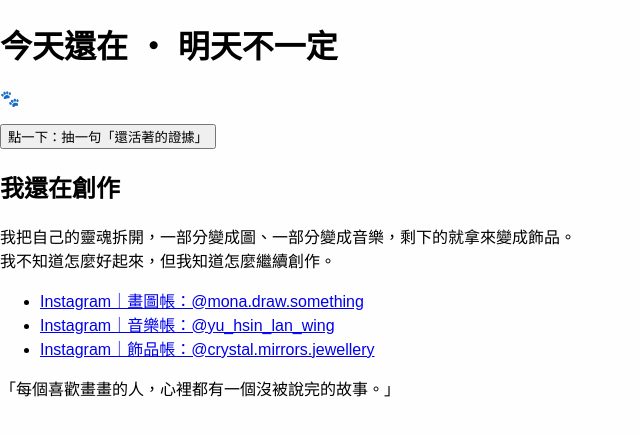
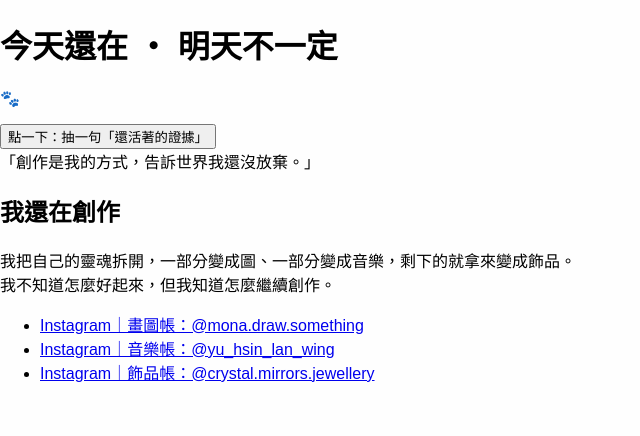
Before and after one commit to winggyyu/Still-here, a Next.js app: page / in a window 1280 px wide. Both pictures are taken after a click on the button "點一下：抽一句「還活著的證據」". Shown: the top 436 px of the page, without its empty margins (0-640 px from the left). Built offline with nearby package versions, Linux system fonts and the light colour scheme.

Commit message:
Update page.tsx

```diff
--- a/app/page.tsx
+++ b/app/page.tsx
@@ -1,7 +1,48 @@
-import Image from "next/image"; import Link from "next/link";
+"use client";
+
+import { useState } from "react";
 
 export default function Page() { const quotes = [ "活著不是因為知道答案，而是還在提問。", "我不急著成為別人眼中的樣子，我只想慢慢拼湊出我自己的形狀。", "靈魂會累，但創作是靈魂的伸展。", "不要小看一支筆和一段旋律能帶你去哪裡。", "我不是迷路，只是在找一條沒人走過的路。", "痛苦是顏料，平靜是畫布，我的創作在這之間誕生。", "不需要證明什麼，因為我還在。", "創作不是炫技，是一種留下來的方式。", "世界不會停下來等我，但我的畫筆會。", "今天還在，是一種溫柔的倔強。", "不是每個靈魂都會發光，但每個靈魂都值得被看見。", "有時候我畫的不是圖，是自己的情緒樣貌。", "音符裡藏著我沒說出口的心事。", "那些不說的，都變成了旋律。", "我用線織飾品，也織起散落的自己。", "每個作品，都是我和生活搏鬥後的戰利品。", "創作不是逃避現實，是與現實握手言和。", "我不是藝術家，我只是不想讓靈魂長灰塵。", "還在，就值得記錄。", "創作，是我給自己留下來的證明。", "不是要成名，只是怕被忘記。", "我把疲憊拉直，繞成一圈圈的線。", "畫畫時我最安靜，卻也最大聲。", "即使沒人看見，我也想繼續做。", "哪怕只是今天，我還在，就夠了。", "你看到的是圖案，我看到的是我自己。", "每個喜歡畫畫的人，心裡都有一個沒被說完的故事。", "沒有人能定義創作，除了創作者自己。", "我不擅長表達，所以我創作。", "畫面上的空白，是我還沒整理好的心情。", "音樂裡的停頓，比任何字都誠實。", "創作是種習慣，也是一種求生方式。", "今天的我，還有力氣做東西，是一種祝福。", "作品不能救我，但創作讓我還願意撐著。", "沒靈感的時候，就繼續生活。", "不是在創作，就是在準備創作的路上。", "偶爾也想被誇一下，但不誇也沒關係。", "我曾經不確定自己存在過，但作品會記得我。", "今天的線繞錯了也沒關係，明天再解。", "創作不是給別人看的，是我給自己的禮物。", "日子不是每一天都精彩，但作品可以。", "靈魂沾到顏色的時候，是快樂的。", "這世界很吵，但我用創作讓它安靜下來。", "你說你看不懂沒關係，我只是畫給自己看的。", "作品完成的那刻，我知道我還有價值。", "不需要把自己修好，才能開始做東西。", "有些人用文字活著，我用畫。", "我用一筆一劃把自己拼回來。", "有時候，一句話就能撐一天。", "還沒說出口的，就畫出來吧。", "你不懂也沒關係，這是我的語言。", "創作是我的方式，告訴世界我還沒放棄。" ];
 
-const quote = quotes[Math.floor(Math.random() * quotes.length)];
+const [quote, setQuote] = useState<string | null>(null);
 
-return ( <main className="p-4 max-w-2xl mx-auto"> <h1 className="text-4xl font-bold mb-1">今天還在 ・ 明天不一定</h1> <p className="text-lg mb-4">🐾</p> <button className="border px-2 py-1 mb-6">點一下：抽一句「還活著的證據」</button> <h2 className="text-2xl font-bold mb-2">我還在創作</h2> <p className="mb-4"> 我把自己的靈魂拆開，一部分變成圖、一部分變成音樂，剩下的就拿來變成飾品。 <br />我不知道怎麼好起來，但我知道怎麼繼續創作。 </p> <ul className="list-disc pl-6 space-y-1 mb-6"> <li> <a href="https://www.instagram.com/mona.draw.something" className="text-blue-600 underline" target="_blank">Instagram｜畫圖帳：@mona.draw.something</a> </li> <li> <a href="https://www.instagram.com/yu_hsin_lan_wing" className="text-blue-600 underline" target="_blank">Instagram｜音樂帳：@yu_hsin_lan_wing</a> </li> <li> <a href="https://www.instagram.com/crystal.mirrors.jewellery" className="text-blue-600 underline" target="_blank">Instagram｜飾品帳：@crystal.mirrors.jewellery</a> </li> </ul> <div className="bg-gray-100 p-4 rounded-lg shadow"> <p className="italic">「{quote}」</p> </div> </main> ); }
+const drawQuote = () => { const index = Math.floor(Math.random() * quotes.length); setQuote(quotes[index]); };
+
+return ( <main className="p-4 max-w-2xl mx-auto text-center"> <h1 className="text-4xl font-bold mb-2">今天還在 ・ 明天不一定</h1> <p className="text-lg mb-4">🐾</p> <button
+className="border px-4 py-2 rounded-lg bg-white hover:bg-gray-100 shadow"
+onClick={drawQuote}
+> 點一下：抽一句「還活著的證據」 </button>
+
+{quote && (
+    <div className="bg-gray-100 mt-6 p-4 rounded-lg shadow text-lg italic">
+      「{quote}」
+    </div>
+  )}
+
+  <section className="text-left mt-10">
+    <h2 className="text-2xl font-bold mb-2">我還在創作</h2>
+    <p className="mb-4">
+      我把自己的靈魂拆開，一部分變成圖、一部分變成音樂，剩下的就拿來變成飾品。<br />
+      我不知道怎麼好起來，但我知道怎麼繼續創作。
+    </p>
+    <ul className="list-disc pl-6 space-y-2">
+      <li>
+        <a href="https://www.instagram.com/mona.draw.something" className="text-blue-600 underline" target="_blank">
+          Instagram｜畫圖帳：@mona.draw.something
+        </a>
+      </li>
+      <li>
+        <a href="https://www.instagram.com/yu_hsin_lan_wing" className="text-blue-600 underline" target="_blank">
+          Instagram｜音樂帳：@yu_hsin_lan_wing
+        </a>
+      </li>
+      <li>
+        <a href="https://www.instagram.com/crystal.mirrors.jewellery" className="text-blue-600 underline" target="_blank">
+          Instagram｜飾品帳：@crystal.mirrors.jewellery
+        </a>
+      </li>
+    </ul>
+  </section>
+</main>
+
+); }
```
